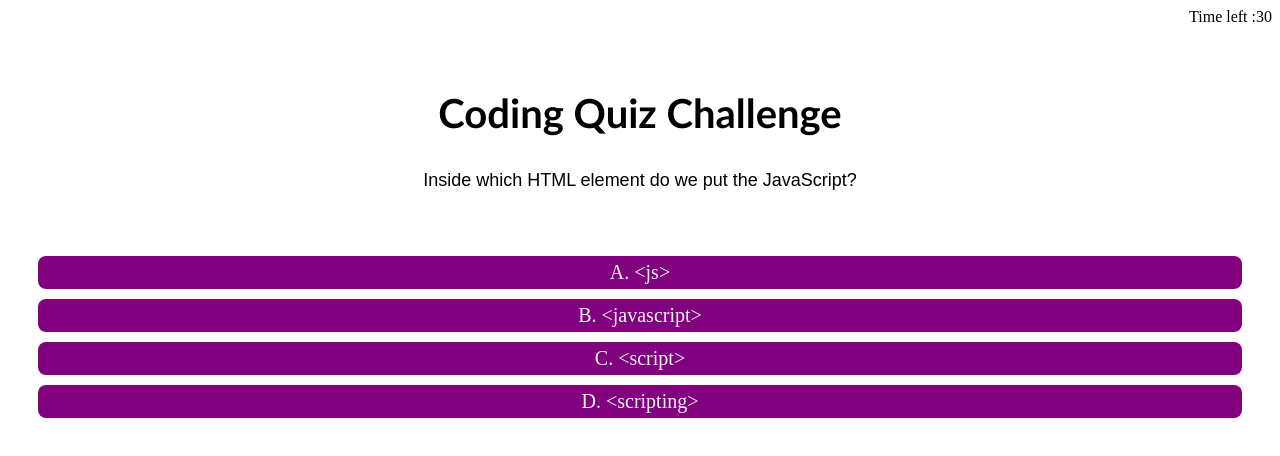
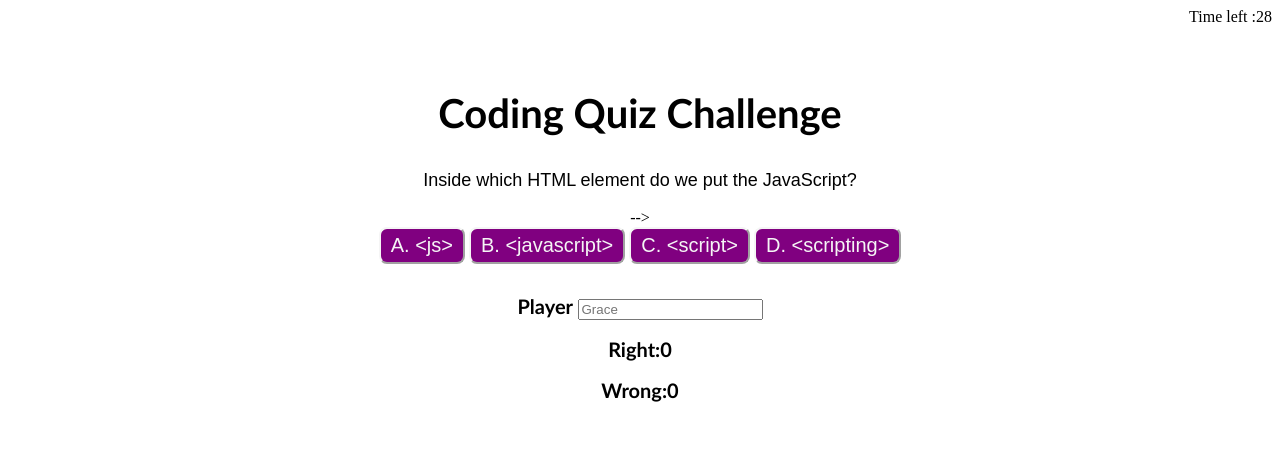
Before and after one commit to graceyangyxt/a4-WebAPIs-CodeQuiz, a plain HTML site: page index.html in a window 1280 px wide. Both pictures are taken after a click on the button "start". Drawn offline with Linux system fonts and the light colour scheme.

Commit message:
final version

```diff
--- a/index.html
+++ b/index.html
@@ -21,22 +21,46 @@
         <div class="quiz-container">
           <div class="title-questions">
              <h1>Coding Quiz Challenge</h1>
-             <p class="questions">Welcome to join us with the coding quiz challenge! <br>
+             <p id="questions">Welcome to join us with the coding quiz challenge! <br>
                 You have 30 seconds for each of the five questions!</p>
           </div>
           <div>
              <button id="start-button">start</button>
           </div>
 
+        <!-- wrap -->-->
+          <div id="choices" style="display: none;">
+             <button class="answer-btn"></button>
+             <button class="answer-btn"></button>
+             <button class="answer-btn"></button>
+             <button class="answer-btn"></button>
+          </div>
 
-          <div class="choices">
+          <p class="correctNote" style="display:none">Correct!</p>
+          <p class="incorrectNote" style="display:none">Incorrect!</p>
+        </div>
+      </section>
+
+      <section>
+        <div class="game results">
+          <div class="results container">
+            <div>
+              <div class="inputName">
+                <label for="Player name">Player</label>
+              <input type="text" name="player-name" id="player-name" placeholder="Grace" />
+              </div>
+
+              <h2>Right:<span class="right">0</span></h2>
+              <h2>Wrong:<span class="wrong">0</span></h2>
+              <h2 class="message"></h2>
+              <button class="reset-button" style="visibility: hidden;">Play Again</button>
+            </div>
+
 
           </div>
 
-          <div class="correctNote">
+        </div>
 
-          </div>
-        </div>
       </section>
 
     </main>
--- a/javascript.js
+++ b/javascript.js
@@ -1,17 +1,26 @@
 var timerEl = document.querySelector(".timer-count");
 var startButton= document.querySelector("#start-button");
-var buttonA = document.createElement("buttonA");
-var buttonB = document.createElement("buttonB");
-var buttonC = document.createElement("buttonC");
-var buttonD = document.createElement("buttonD");
-var i=0;
-var j=0;
+var resetButton= document.querySelector(".reset-button");
+var questionP = document.querySelector("#questions");
+var choicesContainer = document.querySelector('#choices');
+var answerButtons = document.querySelectorAll('.answer-btn');
+var playerNameInput = document.querySelector("#player-name");
+var player= playerNameInput.value.trim();
+var finalmessage=  document.querySelector(".message");
 
-var current
+var correctNote = document.querySelector(".correctNote");
+var incorrectNote = document.querySelector(".incorrectNote");
+
+var right= document.querySelector(".right");
+var wrong= document.querySelector(".wrong");
+var rightCounter=0;
+var wrongCounter=0;
+
+
+var current;
 
 var timer;
-var timerCount;
-
+var timeLeft;
 
 var questions= [
 {
@@ -28,100 +37,133 @@ var questions= [
     question:"Which operator is used to assign a value to a variable?",
     choice:["A = ","B x ","C * ","D - "],
     rightChoice:"A. = "
-},
+}
 ];
 
 var indexQuestion = 0;
 
+
+
 function showQuestion(event){
+    var currentQuestion = questions[indexQuestion];
     // show the question
     // event.preventDefault();
-   var questionsTags=document.querySelector(".questions");
-   questionsTags.textContent= questions[j].question;
+    questionP.textContent = currentQuestion.question;
 
-//show the buttons
-//   var choicesTags= document.querySelector(".choices");
-startButton.style.visibility="hidden";
+    //show the buttons
+    //   var choicesTags= document.querySelector(".choices");
+    startButton.style.display = "none";
 
+    choicesContainer.style = "";
 
-    buttonA.setAttribute("class","buttonA");
-    var buttonAtext = document.createTextNode(questions[i].choice[0]);
-    buttonA.appendChild(buttonAtext);
-    console.log(buttonA);
-    // buttonA.value = buttonAtext;
-    document.getElementsByClassName("choices")[0].appendChild(buttonA);
+    for (var i =0; i < answerButtons.length; i++) {
+        var button = answerButtons[i];
+        button.textContent = currentQuestion.choice[i];
+    }
+}
+
+function setRight(){
+    right.textContent=rightCounter;
+    localStorage.setItem("rightCount",rightCounter);
+}
+function setWrong(){
+    wrong.textContent=wrongCounter;
+    localStorage.setItem("wrongCount",wrongCounter);
+}
+
+function setTimer() {
+    timeLeft = 30;
+    timerEl.textContent = timeLeft;
+    timer = setInterval(function() {
+        if (timeLeft <= 0) {
+            endGame();
+            return;
+        }
+        timeLeft--;
+        timerEl.textContent = timeLeft;
+    }, 1000);
+}
+
+function startGame() {
+    indexQuestion = 0;
 
 
 
-    buttonB.setAttribute("class","buttonB");
-    var buttonBtext = document.createTextNode(questions[i].choice[1]);
-    buttonB.appendChild(buttonBtext);
-    // buttonB.value = buttonBtext;
-    document.getElementsByClassName("choices")[0].appendChild(buttonB);
+    setTimer();
+    showQuestion();
+    resetButton.style.visibility= "hidden";
+    // setRight();
+    // setWrong();
+}
+
+function endGame() {
+
+    localStorage.setItem("player",JSON.stringify(player));
+    showScore();
+    resetButton.style.visibility= "visible";
+    console.log('ended');
+    answerButtons.disabled=true;
+    clearInterval(timer);
+}
+
+function showScore(){
+    var score=JSON.parse(localStorage.getItem("rightCount"));
+    if(score ===3 ){
+        finalmessage.textContent= "Congratulations"+ player +"! You Pass!"}
+
+    else {
+        finalmessage.textContent= "Sorry"+ player + "! You Didn't Pass!"
+    }
+}
 
 
-    buttonC.setAttribute("class","buttonC");
-    var buttonCtext = document.createTextNode(questions[i].choice[2]);
-    buttonC.appendChild(buttonCtext);
-    // buttonC.value = buttonCtext;
-    document.getElementsByClassName("choices")[0].appendChild(buttonC);
+// add event listener
+startButton.addEventListener("click", startGame);
+//if choose the right answer: function;
+
+var rightButtons=[questions[0].rightChoice,questions[1].rightChoice,questions[2].rightChoice];
+//else,responding the wrong one
 
 
-    buttonD.setAttribute("class","buttonD");
-    var buttonDtext = document.createTextNode(questions[i].choice[3]);
-    buttonD.appendChild(buttonDtext);
-    // buttonD.value = buttonDtext;
-    document.getElementsByClassName("choices")[0].appendChild(buttonD);
-  }
+choicesContainer.addEventListener("click",function(event){
+    var userChoice = event.target.textContent;
 
-// function removeChoices(){
-//     document.getElementsByClassName("choices")[0].removeChild(buttonA[0]);
+    if(userChoice === questions[indexQuestion].rightChoice){
+        // handle correct answer
+        correctNote.style="color: green";
+        rightCounter++;
+        setRight();
+        setTimeout(function() {correctNote.style.display = "none"}, 1500);
+   } else {
+        // handle incorrect answer
+        timeLeft - 5;
+        incorrectNote.style="color: red";
+        wrongCounter++;
+        setWrong();
+        setTimeout(function() {incorrectNote.style.display = "none"}, 1500);
+   }
 
-// }
-
-// add event listener
-startButton.addEventListener("click",showQuestion);
-//if choose the right answer: function;
+    if (indexQuestion < questions.length - 1){
+        indexQuestion++;
+        showQuestion();
+    } else {
+        endGame();
+    }
 
 
-//else,responding the wrong one
-buttonC.addEventListener("click",function(){
-    // removeChoices();
 
-    i+=1;
-    j+=1;
-    // buttonAtext.style.visibility="hidden";
-    // removeChoices();
-    var passChoices= document.getElementsByClassName("choices")[0];
-    passChoices.remove();
-    showQuestion();
 
 
 })
 
 
-//verify response
-//   var showNote=document.querySelector(".correctNote");
-// var correctNotes="Correct!";
-//   document.getElementsByClassName("correctNote")[0].appendChild(correctNotes);
+function resetGame(){
+    rightCounter=0;
+    wrongCounter=0;
+    finalmessage.style.display = "none";
+    setRight();
+    setWrong();
+    startGame();
 
-// increase indexQuestion
-
-
-// setAttribute to h1 with questions
-// setAttibute to four button with choices
-
-
-
-// loop in qustion array[]
-
-
-// when interact with the right button,
-//change to next question, refresh the timer,show correct note
-
-
-//when interact with the wrong button,
-//no respond
-
-
-//
+}
+resetButton.addEventListener("click", resetGame);
--- a/style.css
+++ b/style.css
@@ -20,6 +20,16 @@ h1{
     font-weight: bold;
 }
 
+.inputName,
+h2{
+    font-family: 'Trebuchet MS', 'Lucida Sans Unicode', 'Lucida Grande', 'Lucida Sans', Arial, sans-serif;
+    font-size: 20px;
+    font-weight: bold;
+    text-align: center;
+    justify-content: center;
+}
+
+
 p{
     font-family: Arial, Helvetica, sans-serif;
     font-size:18px;
@@ -34,7 +44,7 @@ button{
     padding: 5px 10px;
     font-size: 20px;
     color: whitesmoke;
-
+    align-items: center;
 
 
 }
@@ -54,3 +64,7 @@ button{
     flex-direction: column;
 
 }
+
+.reset-button{
+  justify-content: center;
+}
```
